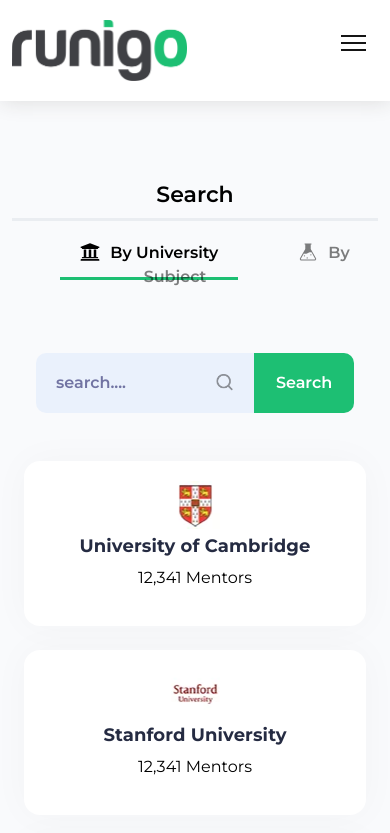
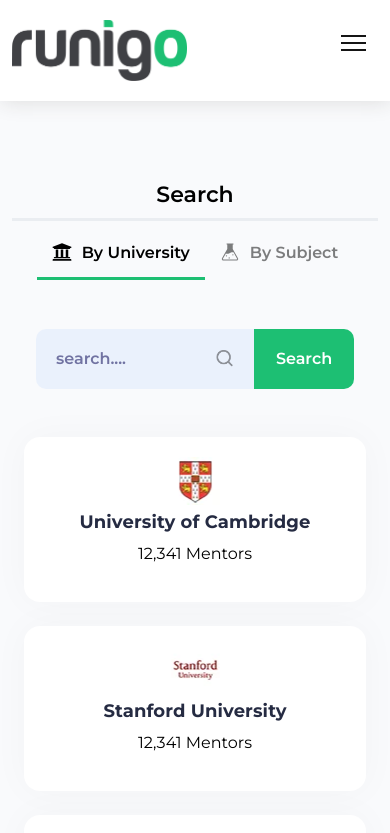
Before and after one commit to dev-rashidul/runigo-react, a React (Create React App) app: page /search-university-mentor in a window 390 px wide. Shown: the top 833 px of the page. Built offline with nearby package versions, Linux system fonts and the light colour scheme.

Commit message:
SearchMentorByUniversity Page Done

```diff
--- a/src/components/Pages/Mentor/SearchUniversityMentor/SearchUniversityMentor.css
+++ b/src/components/Pages/Mentor/SearchUniversityMentor/SearchUniversityMentor.css
@@ -42,3 +42,10 @@
   padding-right: 10px;
   margin-top: -4px;
 }
+
+@media (max-width: 767px) {
+  .search-mentor-buttons a {
+    padding: 15px 15px;
+    margin: 0px;
+  }
+}
```
